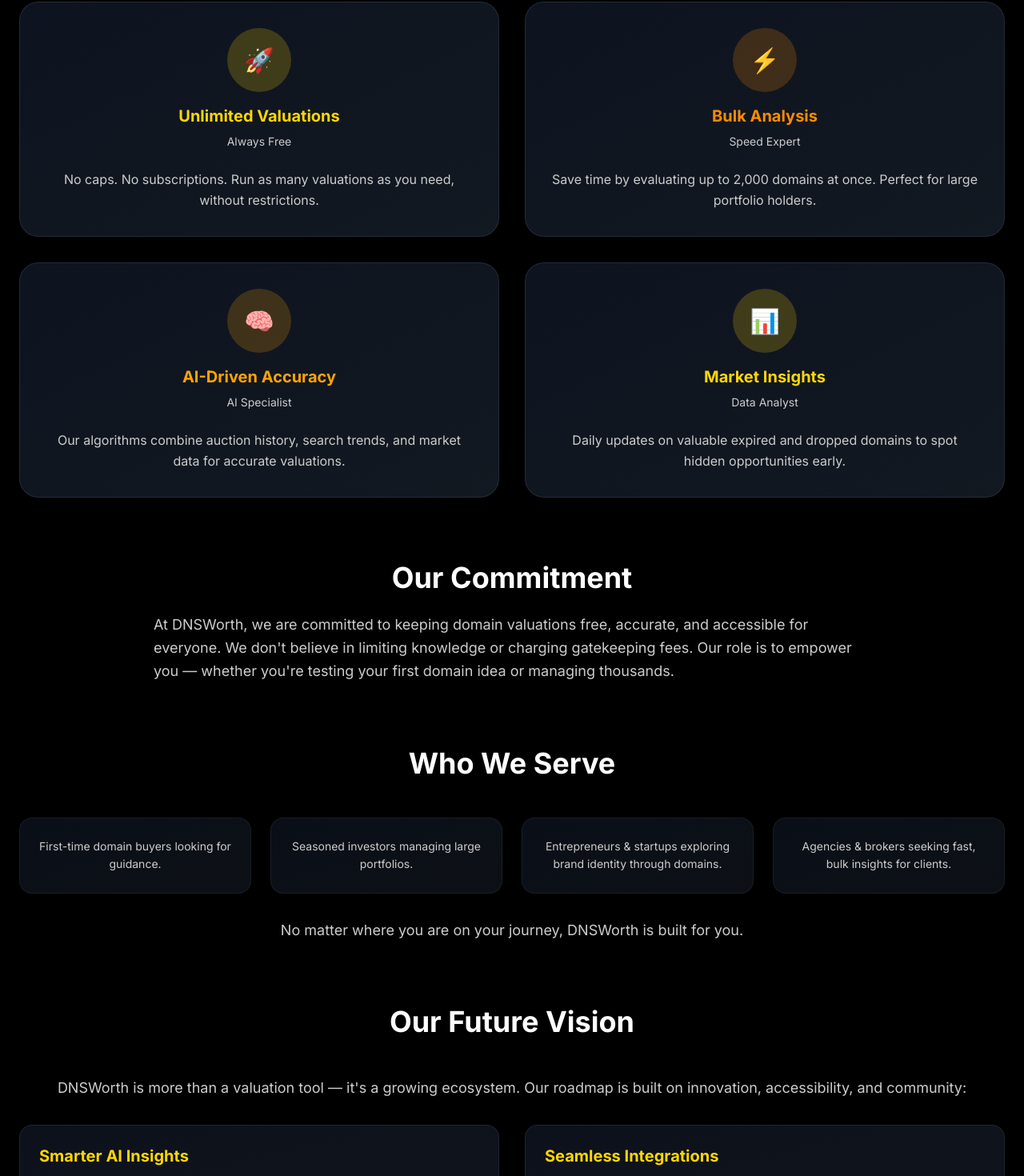
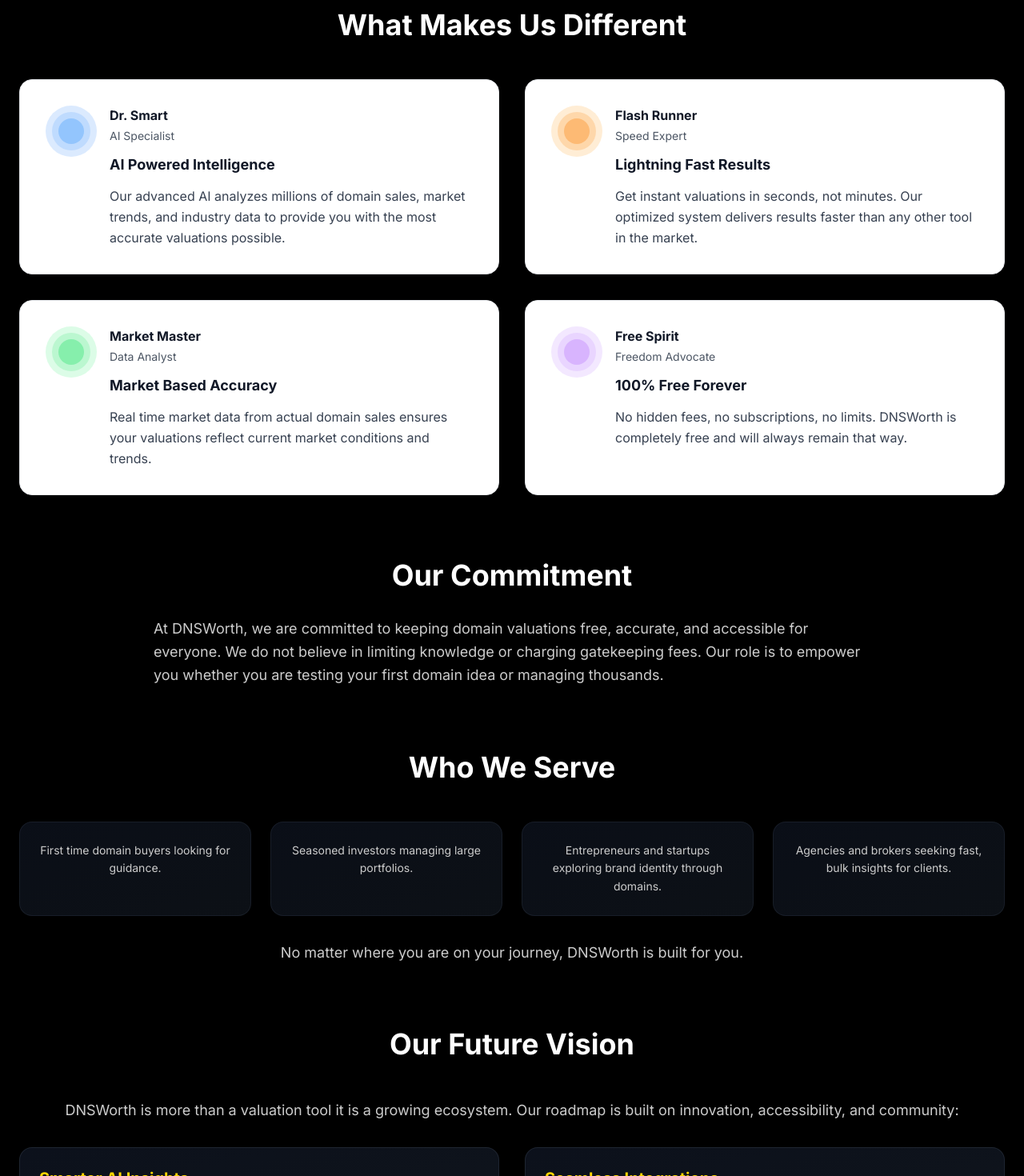
Before and after one commit to dnsworth/dnsworth, a React (Vite) app in the folder frontend/: page /about in a window 1280 px wide. Shown: the part 1204-2674 px from the top of the page at 80% size. Built offline with nearby package versions, Linux system fonts and the light colour scheme; no server answers.

Commit message:
🎨 Complete About Us Page Redesign: Add Header/Footer, comic profile cards with round portraits, proper sections, remove dashes, improve content, Azeez A. as last section

```diff
--- a/frontend/src/pages/AboutUs.jsx
+++ b/frontend/src/pages/AboutUs.jsx
@@ -1,10 +1,12 @@
 import React, { useState, useEffect } from 'react';
 import { motion } from 'framer-motion';
 import { Link } from 'react-router-dom';
+import Header from '../components/Header';
+import Footer from '../components/Footer';
 
 const AboutUs = () => {
   const [typedText, setTypedText] = useState('');
-  const ownerVision = "My vision is to democratize domain intelligence and make professional-grade valuations accessible to everyone. Every domain investor deserves the tools to make informed decisions without barriers or costs.";
+  const ownerVision = "My vision is to democratize domain intelligence and make professional-grade valuations accessible to everyone. Every domain investor deserves the tools they need to compete and succeed.";
 
   useEffect(() => {
     let index = 0;
@@ -67,29 +69,8 @@ const AboutUs = () => {
 
   return (
     <div className="min-h-screen bg-black text-white">
-      {/* Back Arrow to Home */}
-      <motion.div
-        className="fixed top-8 left-8 z-50"
-        initial={{ opacity: 0, x: -20 }}
-        animate={{ opacity: 1, x: 0 }}
-        transition={{ duration: 0.6 }}
-      >
-        <Link
-          to="/"
-          className="flex items-center gap-3 text-primary hover:text-secondary transition-colors duration-300 group"
-        >
-          <motion.div
-            className="w-10 h-10 bg-primary/20 rounded-full flex items-center justify-center border border-primary/30 group-hover:bg-primary/30 transition-all duration-300"
-            whileHover={{ scale: 1.1 }}
-            whileTap={{ scale: 0.95 }}
-          >
-            <svg className="w-5 h-5 text-primary" fill="none" stroke="currentColor" viewBox="0 0 24 24">
-              <path strokeLinecap="round" strokeLinejoin="round" strokeWidth={2} d="M15 19l-7-7 7-7" />
-            </svg>
-          </motion.div>
-          <span className="font-medium text-sm">Back to Home</span>
-        </Link>
-      </motion.div>
+      {/* Header */}
+      <Header />
 
       {/* Hero Section */}
       <section className="relative py-20 overflow-hidden">
@@ -129,7 +110,7 @@ const AboutUs = () => {
               className="text-xl md:text-2xl text-text-muted mb-8 leading-relaxed"
               variants={itemVariants}
             >
-              Free, Unlimited Domain Valuations — Powered by Intelligence, Built for You
+              Free, Unlimited Domain Valuations Powered by Intelligence, Built for You
             </motion.p>
             <motion.div
               className="flex justify-center"
@@ -154,13 +135,13 @@ const AboutUs = () => {
         animate="visible"
       >
         <div className="container mx-auto px-6">
-          {/* Mission Statement */}
+          {/* Mission Statement Section */}
           <motion.div
             className="max-w-4xl mx-auto mb-20"
             variants={itemVariants}
           >
             <motion.h2
-              className="text-3xl md:text-4xl font-bold mb-6 text-center"
+              className="text-3xl md:text-4xl font-bold mb-8 text-center"
               variants={itemVariants}
             >
               Our Mission
@@ -169,7 +150,7 @@ const AboutUs = () => {
               className="text-lg text-text-muted leading-relaxed mb-6"
               variants={itemVariants}
             >
-              At DNSWorth, we believe knowledge should be accessible to everyone. The domain world is fast-moving, competitive, and often clouded by guesswork. We exist to remove that barrier by giving domain investors — from beginners to professionals — a clear, reliable, and completely free way to understand the true value of their digital assets.
+              At DNSWorth, we believe knowledge should be accessible to everyone. The domain world is fast moving, competitive, and often clouded by guesswork. We exist to remove that barrier by giving domain investors from beginners to professionals a clear, reliable, and completely free way to understand the true value of their digital assets.
             </motion.p>
             <motion.p
               className="text-lg text-text-muted leading-relaxed"
@@ -179,13 +160,13 @@ const AboutUs = () => {
             </motion.p>
           </motion.div>
 
-          {/* Why DNSWorth Exists */}
+          {/* Why DNSWorth Exists Section */}
           <motion.div
             className="max-w-4xl mx-auto mb-20"
             variants={itemVariants}
           >
             <motion.h2
-              className="text-3xl md:text-4xl font-bold mb-6 text-center"
+              className="text-3xl md:text-4xl font-bold mb-8 text-center"
               variants={itemVariants}
             >
               Why DNSWorth Exists
@@ -194,7 +175,7 @@ const AboutUs = () => {
               className="text-lg text-text-muted leading-relaxed mb-6"
               variants={itemVariants}
             >
-              Domain names are the building blocks of the internet. For investors, entrepreneurs, and businesses alike, knowing the value of a domain is critical to making the right decisions — whether it's buying, selling, or building.
+              Domain names are the building blocks of the internet. For investors, entrepreneurs, and businesses alike, knowing the value of a domain is critical to making the right decisions whether it is buying, selling, or building.
             </motion.p>
             <motion.p
               className="text-lg text-text-muted leading-relaxed"
@@ -204,7 +185,7 @@ const AboutUs = () => {
             </motion.p>
           </motion.div>
 
-          {/* What Makes Us Different - Comic Style Cards */}
+          {/* What Makes Us Different Section - Comic Style Cards */}
           <motion.div
             className="mb-20"
             variants={itemVariants}
@@ -217,78 +198,98 @@ const AboutUs = () => {
             </motion.h2>
             <div className="grid grid-cols-1 md:grid-cols-2 gap-8">
               <motion.div
-                className="bg-gradient-to-br from-gray-900/80 to-gray-800/60 p-8 rounded-3xl border border-gray-700/50 backdrop-blur-sm"
+                className="bg-white rounded-2xl p-8 shadow-lg border border-gray-200"
                 variants={cardVariants}
-                whileHover={{ scale: 1.03, y: -8 }}
-                transition={{ duration: 0.4 }}
+                whileHover={{ scale: 1.02, y: -5 }}
+                transition={{ duration: 0.3 }}
               >
-                <div className="text-center mb-6">
-                  <div className="w-20 h-20 bg-primary/20 rounded-full flex items-center justify-center mx-auto mb-4">
-                    <span className="text-3xl">🚀</span>
+                <div className="flex items-start gap-4">
+                  <div className="w-16 h-16 bg-blue-100 rounded-full flex items-center justify-center flex-shrink-0">
+                    <div className="w-12 h-12 bg-blue-200 rounded-full flex items-center justify-center">
+                      <div className="w-8 h-8 bg-blue-300 rounded-full"></div>
+                    </div>
                   </div>
-                  <h3 className="text-xl font-bold text-primary mb-2">Unlimited Valuations</h3>
-                  <p className="text-sm text-text-muted">Always Free</p>
+                  <div className="flex-1">
+                    <h3 className="font-bold text-gray-900 mb-1">Dr. Smart</h3>
+                    <p className="text-sm text-gray-600 mb-3">AI Specialist</p>
+                    <h4 className="text-lg font-bold text-gray-900 mb-3">AI Powered Intelligence</h4>
+                    <p className="text-gray-700 leading-relaxed">Our advanced AI analyzes millions of domain sales, market trends, and industry data to provide you with the most accurate valuations possible.</p>
+                  </div>
                 </div>
-                <p className="text-text-muted text-center leading-relaxed">No caps. No subscriptions. Run as many valuations as you need, without restrictions.</p>
               </motion.div>
 
               <motion.div
-                className="bg-gradient-to-br from-gray-900/80 to-gray-800/60 p-8 rounded-3xl border border-gray-700/50 backdrop-blur-sm"
+                className="bg-white rounded-2xl p-8 shadow-lg border border-gray-200"
                 variants={cardVariants}
-                whileHover={{ scale: 1.03, y: -8 }}
-                transition={{ duration: 0.4 }}
+                whileHover={{ scale: 1.02, y: -5 }}
+                transition={{ duration: 0.3 }}
               >
-                <div className="text-center mb-6">
-                  <div className="w-20 h-20 bg-secondary/20 rounded-full flex items-center justify-center mx-auto mb-4">
-                    <span className="text-3xl">⚡</span>
+                <div className="flex items-start gap-4">
+                  <div className="w-16 h-16 bg-orange-100 rounded-full flex items-center justify-center flex-shrink-0">
+                    <div className="w-12 h-12 bg-orange-200 rounded-full flex items-center justify-center">
+                      <div className="w-8 h-8 bg-orange-300 rounded-full"></div>
+                    </div>
                   </div>
-                  <h3 className="text-xl font-bold text-secondary mb-2">Bulk Analysis</h3>
-                  <p className="text-sm text-text-muted">Speed Expert</p>
+                  <div className="flex-1">
+                    <h3 className="font-bold text-gray-900 mb-1">Flash Runner</h3>
+                    <p className="text-sm text-gray-600 mb-3">Speed Expert</p>
+                    <h4 className="text-lg font-bold text-gray-900 mb-3">Lightning Fast Results</h4>
+                    <p className="text-gray-700 leading-relaxed">Get instant valuations in seconds, not minutes. Our optimized system delivers results faster than any other tool in the market.</p>
+                  </div>
                 </div>
-                <p className="text-text-muted text-center leading-relaxed">Save time by evaluating up to 2,000 domains at once. Perfect for large portfolio holders.</p>
               </motion.div>
 
               <motion.div
-                className="bg-gradient-to-br from-gray-900/80 to-gray-800/60 p-8 rounded-3xl border border-gray-700/50 backdrop-blur-sm"
+                className="bg-white rounded-2xl p-8 shadow-lg border border-gray-200"
                 variants={cardVariants}
-                whileHover={{ scale: 1.03, y: -8 }}
-                transition={{ duration: 0.4 }}
+                whileHover={{ scale: 1.02, y: -5 }}
+                transition={{ duration: 0.3 }}
               >
-                <div className="text-center mb-6">
-                  <div className="w-20 h-20 bg-accent/20 rounded-full flex items-center justify-center mx-auto mb-4">
-                    <span className="text-3xl">🧠</span>
+                <div className="flex items-start gap-4">
+                  <div className="w-16 h-16 bg-green-100 rounded-full flex items-center justify-center flex-shrink-0">
+                    <div className="w-12 h-12 bg-green-200 rounded-full flex items-center justify-center">
+                      <div className="w-8 h-8 bg-green-300 rounded-full"></div>
+                    </div>
                   </div>
-                  <h3 className="text-xl font-bold text-accent mb-2">AI-Driven Accuracy</h3>
-                  <p className="text-sm text-text-muted">AI Specialist</p>
+                  <div className="flex-1">
+                    <h3 className="font-bold text-gray-900 mb-1">Market Master</h3>
+                    <p className="text-sm text-gray-600 mb-3">Data Analyst</p>
+                    <h4 className="text-lg font-bold text-gray-900 mb-3">Market Based Accuracy</h4>
+                    <p className="text-gray-700 leading-relaxed">Real time market data from actual domain sales ensures your valuations reflect current market conditions and trends.</p>
+                  </div>
                 </div>
-                <p className="text-text-muted text-center leading-relaxed">Our algorithms combine auction history, search trends, and market data for accurate valuations.</p>
               </motion.div>
 
               <motion.div
-                className="bg-gradient-to-br from-gray-900/80 to-gray-800/60 p-8 rounded-3xl border border-gray-700/50 backdrop-blur-sm"
+                className="bg-white rounded-2xl p-8 shadow-lg border border-gray-200"
                 variants={cardVariants}
-                whileHover={{ scale: 1.03, y: -8 }}
-                transition={{ duration: 0.4 }}
+                whileHover={{ scale: 1.02, y: -5 }}
+                transition={{ duration: 0.3 }}
               >
-                <div className="text-center mb-6">
-                  <div className="w-20 h-20 bg-primary/20 rounded-full flex items-center justify-center mx-auto mb-4">
-                    <span className="text-3xl">📊</span>
+                <div className="flex items-start gap-4">
+                  <div className="w-16 h-16 bg-purple-100 rounded-full flex items-center justify-center flex-shrink-0">
+                    <div className="w-12 h-12 bg-purple-200 rounded-full flex items-center justify-center">
+                      <div className="w-8 h-8 bg-purple-300 rounded-full"></div>
+                    </div>
                   </div>
-                  <h3 className="text-xl font-bold text-primary mb-2">Market Insights</h3>
-                  <p className="text-sm text-text-muted">Data Analyst</p>
+                  <div className="flex-1">
+                    <h3 className="font-bold text-gray-900 mb-1">Free Spirit</h3>
+                    <p className="text-sm text-gray-600 mb-3">Freedom Advocate</p>
+                    <h4 className="text-lg font-bold text-gray-900 mb-3">100% Free Forever</h4>
+                    <p className="text-gray-700 leading-relaxed">No hidden fees, no subscriptions, no limits. DNSWorth is completely free and will always remain that way.</p>
+                  </div>
                 </div>
-                <p className="text-text-muted text-center leading-relaxed">Daily updates on valuable expired and dropped domains to spot hidden opportunities early.</p>
               </motion.div>
             </div>
           </motion.div>
 
-          {/* Our Commitment */}
+          {/* Our Commitment Section */}
           <motion.div
             className="max-w-4xl mx-auto mb-20"
             variants={itemVariants}
           >
             <motion.h2
-              className="text-3xl md:text-4xl font-bold mb-6 text-center"
+              className="text-3xl md:text-4xl font-bold mb-8 text-center"
               variants={itemVariants}
             >
               Our Commitment
@@ -297,11 +298,11 @@ const AboutUs = () => {
               className="text-lg text-text-muted leading-relaxed mb-6"
               variants={itemVariants}
             >
-              At DNSWorth, we are committed to keeping domain valuations free, accurate, and accessible for everyone. We don't believe in limiting knowledge or charging gatekeeping fees. Our role is to empower you — whether you're testing your first domain idea or managing thousands.
+              At DNSWorth, we are committed to keeping domain valuations free, accurate, and accessible for everyone. We do not believe in limiting knowledge or charging gatekeeping fees. Our role is to empower you whether you are testing your first domain idea or managing thousands.
             </motion.p>
           </motion.div>
 
-          {/* Who We Serve - Comic Style Grid */}
+          {/* Who We Serve Section */}
           <motion.div
             className="mb-20"
             variants={itemVariants}
@@ -314,10 +315,10 @@ const AboutUs = () => {
             </motion.h2>
             <div className="grid grid-cols-1 md:grid-cols-2 lg:grid-cols-4 gap-6">
               {[
-                'First-time domain buyers looking for guidance.',
+                'First time domain buyers looking for guidance.',
                 'Seasoned investors managing large portfolios.',
-                'Entrepreneurs & startups exploring brand identity through domains.',
-                'Agencies & brokers seeking fast, bulk insights for clients.'
+                'Entrepreneurs and startups exploring brand identity through domains.',
+                'Agencies and brokers seeking fast, bulk insights for clients.'
               ].map((item, index) => (
                 <motion.div
                   key={index}
@@ -338,7 +339,7 @@ const AboutUs = () => {
             </motion.p>
           </motion.div>
 
-          {/* Future Vision - Comic Style Cards */}
+          {/* Future Vision Section */}
           <motion.div
             className="mb-20"
             variants={itemVariants}
@@ -353,17 +354,17 @@ const AboutUs = () => {
               className="text-lg text-text-muted leading-relaxed mb-8 text-center"
               variants={itemVariants}
             >
-              DNSWorth is more than a valuation tool — it's a growing ecosystem. Our roadmap is built on innovation, accessibility, and community:
+              DNSWorth is more than a valuation tool it is a growing ecosystem. Our roadmap is built on innovation, accessibility, and community:
             </motion.p>
             <div className="grid grid-cols-1 md:grid-cols-2 gap-8">
               {[
                 {
                   title: 'Smarter AI Insights',
-                  description: 'Soon, valuations will go beyond numbers, offering deeper predictive analytics on domain trends, brandability, and long-term potential.'
+                  description: 'Soon, valuations will go beyond numbers, offering deeper predictive analytics on domain trends, brandability, and long term potential.'
                 },
                 {
                   title: 'Seamless Integrations',
-                  description: 'APIs and plug-ins will let brokers, marketplaces, and portfolio managers connect directly with DNSWorth for faster workflows.'
+                  description: 'APIs and plug ins will let brokers, marketplaces, and portfolio managers connect directly with DNSWorth for faster workflows.'
                 },
                 {
                   title: 'Marketplace Readiness',
@@ -390,40 +391,13 @@ const AboutUs = () => {
               className="text-center text-lg text-text-muted mt-8"
               variants={itemVariants}
             >
-              We're not just building a tool — we're building the future of domain intelligence.
+              We are not just building a tool we are building the future of domain intelligence.
             </motion.p>
           </motion.div>
 
-          {/* Owner Section - Comic Style with Typing Animation */}
+          {/* Call to Action Section */}
           <motion.div
-            className="max-w-2xl mx-auto mb-20 text-center"
-            variants={itemVariants}
-          >
-            <motion.div
-              className="bg-gradient-to-br from-gray-900/80 to-gray-800/60 p-8 rounded-3xl border border-gray-700/50 backdrop-blur-sm"
-              variants={cardVariants}
-              whileHover={{ scale: 1.02, y: -5 }}
-              transition={{ duration: 0.3 }}
-            >
-              <div className="text-center mb-6">
-                <div className="w-24 h-24 bg-primary/20 rounded-full flex items-center justify-center mx-auto mb-4">
-                  <span className="text-4xl">👨‍💻</span>
-                </div>
-                <h3 className="text-2xl font-bold text-primary mb-2">Azeez A.</h3>
-                <p className="text-lg text-text-muted">Technical Support & Founder</p>
-              </div>
-              <div className="bg-gray-800/50 p-4 rounded-xl border border-gray-600/30">
-                <p className="text-sm text-text-muted/90 leading-relaxed max-w-md mx-auto">
-                  "{typedText}
-                  <span className="animate-pulse">|</span>"
-                </p>
-              </div>
-            </motion.div>
-          </motion.div>
-
-          {/* Call to Action */}
-          <motion.div
-            className="text-center"
+            className="text-center mb-20"
             variants={itemVariants}
           >
             <motion.h2
@@ -436,7 +410,7 @@ const AboutUs = () => {
               className="text-lg text-text-muted leading-relaxed mb-8 max-w-3xl mx-auto"
               variants={itemVariants}
             >
-              Your domains are more than just names — they're digital real estate. With DNSWorth, you can finally understand their true worth without the guesswork, the limits, or the costs.
+              Your domains are more than just names they are digital real estate. With DNSWorth, you can finally understand their true worth without the guesswork, the limits, or the costs.
             </motion.p>
             <motion.div
               className="flex flex-col sm:flex-row gap-4 justify-center"
@@ -459,11 +433,43 @@ const AboutUs = () => {
               className="text-center text-lg text-primary mt-8 font-semibold"
               variants={itemVariants}
             >
-              Start exploring your portfolio today with DNSWorth — your trusted partner in free, unlimited domain valuations.
+              Start exploring your portfolio today with DNSWorth your trusted partner in free, unlimited domain valuations.
             </motion.p>
+          </motion.div>
+
+          {/* Owner Section - Last Section Before Footer */}
+          <motion.div
+            className="max-w-3xl mx-auto mb-20 text-center"
+            variants={itemVariants}
+          >
+            <motion.div
+              className="bg-gradient-to-br from-gray-900/80 to-gray-800/60 p-10 rounded-3xl border border-gray-700/50 backdrop-blur-sm"
+              variants={cardVariants}
+              whileHover={{ scale: 1.02, y: -5 }}
+              transition={{ duration: 0.3 }}
+            >
+              <div className="text-center mb-8">
+                <div className="w-32 h-32 bg-primary/20 rounded-full flex items-center justify-center mx-auto mb-6">
+                  <div className="w-24 h-24 bg-primary/30 rounded-full flex items-center justify-center">
+                    <div className="w-16 h-16 bg-primary/40 rounded-full"></div>
+                  </div>
+                </div>
+                <h3 className="text-3xl font-bold text-primary mb-3">Azeez A.</h3>
+                <p className="text-xl text-text-muted">Technical Support and Founder</p>
+              </div>
+              <div className="bg-gray-800/50 p-6 rounded-xl border border-gray-600/30">
+                <p className="text-lg text-text-muted/90 leading-relaxed max-w-2xl mx-auto">
+                  "{typedText}
+                  <span className="animate-pulse text-primary">|</span>"
+                </p>
+              </div>
+            </motion.div>
           </motion.div>
         </div>
       </motion.section>
+
+      {/* Footer */}
+      <Footer />
     </div>
   );
 };
```
